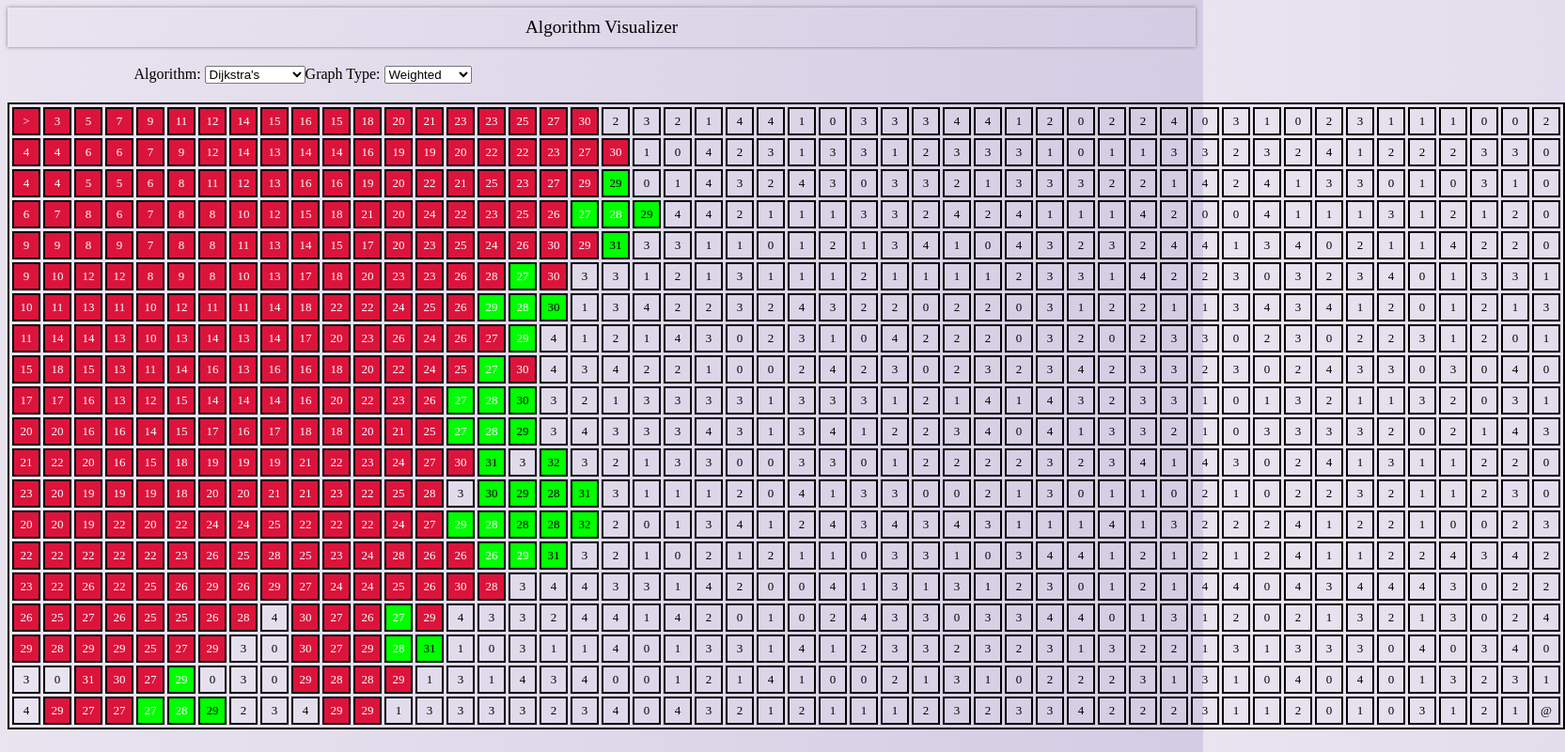
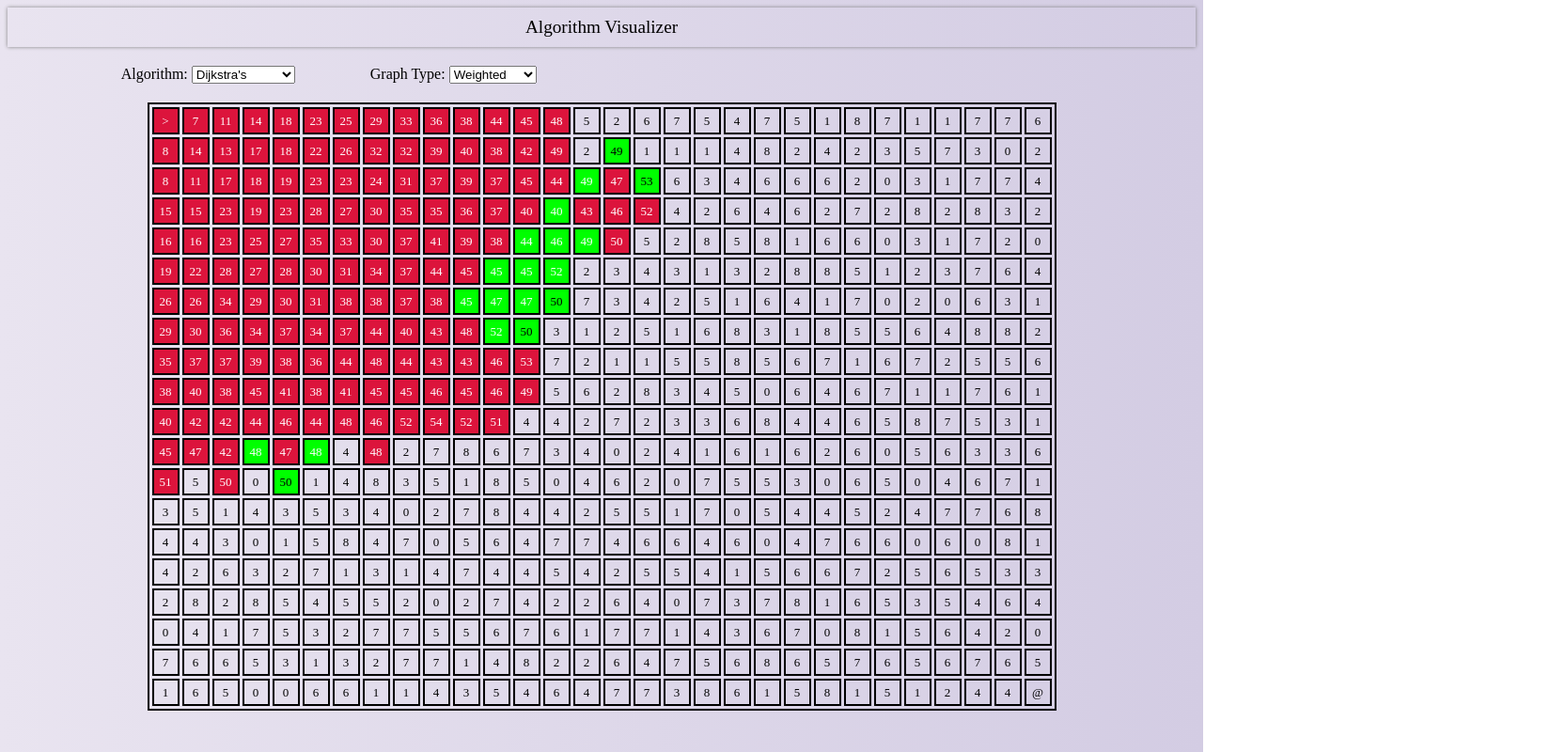
Before and after one commit to ayush-tiwari57/Algorithm-Visualizer, a website with bundled scripts: page index.html in a window 1280 px wide. Both pictures are taken after a click on the button "START". Shown: the whole page at 94% size, 1665 px wide, since content can reach past the window. Built offline with nearby package versions, Linux system fonts and the light colour scheme.

Commit message:
modified files

```diff
--- a/index.html
+++ b/index.html
@@ -21,11 +21,11 @@
             <select id="algo" name="algo">
               <option value="Dstr">Dijkstra's</option>
               <option value="Astr">A*</option>
-              <option value="Fywa">Floyd Warshal</option>
+              <option value="Fywa">Floyd Warshall</option>
             </select>
           </div>
           <div>
-            <label for="weight">Graph Type:</label>
+            <label for="weight" style="padding-left: 5em;">Graph Type:</label>
             <select id="weight" name="weight">
               <option value="weighted">Weighted</option>
               <option value="Unweighted">Unweighted</option>
--- a/public/js/createGrid.js
+++ b/public/js/createGrid.js
@@ -1,6 +1,10 @@
+// variables
+export var rowsize = 20;
+export var colsize = 30;
+
 // Returns a random number between min (inclusive) and max (exclusive)
 function getRandomArbitrary(max) {
-	return (Math.random()*(max-1))%max;
+	return (Math.random() * (max - 1)) % max;
 } // End getRandomArbitrary
 
 // Create a Node
@@ -21,9 +25,9 @@ function createNode(row, col, weight) {
 export function createBoard() {
 	var grid = document.querySelector('.container');
 	grid.innerHTML = '';
-	for (var row = 0; row < 20; row++) {
-		for (var col = 0; col < 50; col++) {
-			let weight = Math.round(getRandomArbitrary(5));
+	for (var row = 0; row < rowsize; row++) {
+		for (var col = 0; col < colsize; col++) {
+			let weight = Math.round(getRandomArbitrary(9));
 			let temp = createNode(row, col, weight);
 			let shadow = weight / 10;
 			grid.appendChild(temp);
@@ -32,7 +36,7 @@ export function createBoard() {
 
 	// Set start and end node
 	var startNode = document.querySelector("div[row='0'][col='0']");
-	var endNode = document.querySelector("div[row='19'][col='49']");
+	var endNode = document.querySelector(`div[row='${rowsize-1}'][col='${colsize-1}']`);
 	startNode.setAttribute('cost', 0);
 	startNode.innerHTML = '>';
 	endNode.innerHTML = '@';
--- a/public/js/pathFindingAlgorithms/dijkstra.js
+++ b/public/js/pathFindingAlgorithms/dijkstra.js
@@ -2,13 +2,15 @@
 
 // importing functions
 import { setWallAttribute } from '../wall.js';
+import { rowsize, colsize } from '../createGrid.js';
 
 // variables
 var container = document.querySelector('.container');
+var time = 20;
 
 // Check and update node
 function checkNode(row, col, curr, checker, seen, counter) {
-	if (row >= 0 && col >= 0 && row <= 19 && col <= 49) {
+	if (row >= 0 && col >= 0 && row <= rowsize - 1 && col <= colsize - 1) {
 		var node = document.querySelector(`div[row="${row}"][col="${col}"]`);
 		let wall = parseInt(node.getAttribute('wall'));
 		// console.log(wall);
@@ -46,17 +48,19 @@ function changeColor(node, counter, cost) {
 		if (cost) {
 			node.innerHTML = cost;
 		}
-	}, counter * 10);
+	}, counter * time);
 	setTimeout(() => {
 		node.style.backgroundColor = '#DC143C';
 		node.style.color = '#ffffff';
-	}, counter * 10 + 100);
+	}, counter * time + 100);
 } // End changeColor
 
 export function dijkstra() {
 	container.removeEventListener('click', setWallAttribute);
-	var startNode = document.querySelector("div[row='0'][col='0']");
-	var endNode = document.querySelector("div[row='19'][col='49']");
+	var startNode = document.querySelector(`div[row='0'][col='0']`);
+	var endNode = document.querySelector(
+		`div[row='${rowsize - 1}'][col='${colsize - 1}']`
+	);
 	// Hide button
 	var btn = document.querySelector('.start');
 	var refreshBtn = document.querySelector('.refresh');
@@ -107,9 +111,9 @@ export function dijkstra() {
 			var pcol = parseInt(coor[1]);
 			endNode = document.querySelector(`div[row="${prow}"][col="${pcol}"]`);
 		}
-	}, counter * 10 + 100);
+	}, counter * time + 100);
 	// Show refresh button again
 	setTimeout(() => {
 		refreshBtn.style.visibility = 'visible';
-	}, counter * 10 + 100);
+	}, counter * time + 100);
 } // End start
--- a/public/style.css
+++ b/public/style.css
@@ -19,8 +19,8 @@ body {
   padding: 3px;
   margin-left: auto;
   margin-right: auto;
-  grid-template-columns: repeat(50, 30px);
-  grid-template-rows: repeat(20, 30px);
+  grid-template-columns: repeat(30, 29px);
+  grid-template-rows: repeat(20, 29px);
   grid-row-gap: 3px;
   grid-column-gap: 3px;
 }
@@ -131,8 +131,8 @@ button:hover {
 
   .container {
     display: grid;
+    grid-template-rows: repeat(10, 28px);
     grid-template-columns: repeat(10, 28px);
-    grid-template-rows: repeat(10, 28px);
     grid-row-gap: 8px;
     grid-column-gap: 8px;
   }
```
